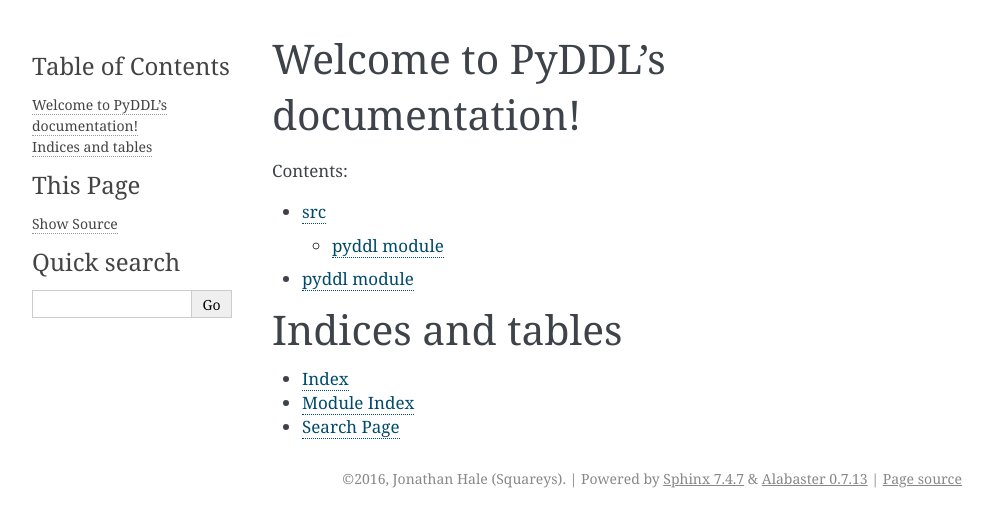
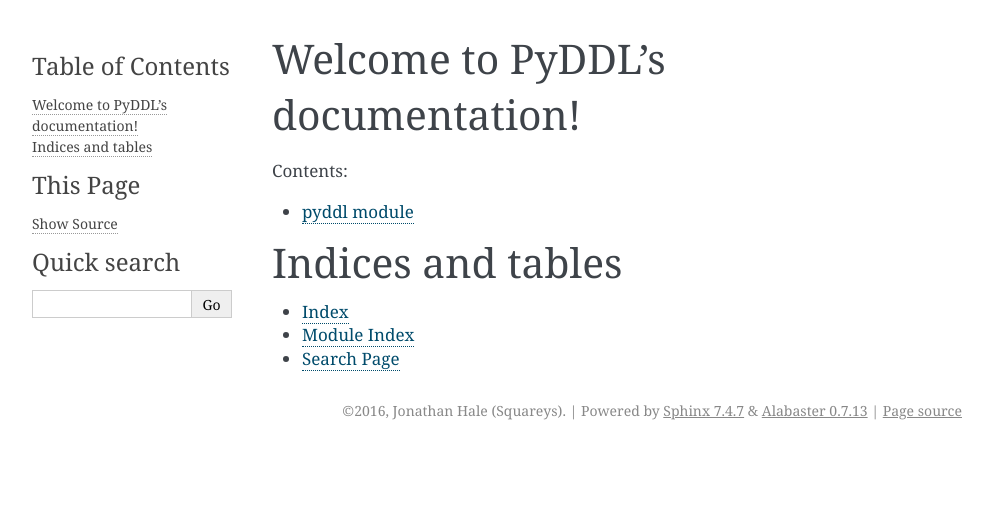
Before and after one commit to Squareys/PyDDL, a Sphinx documentation site: the page built from docs/index.rst, in a window 1280 px wide. Shown: the top 527 px of the page, without its empty margins (148-1141 px from the left). Built offline with Sphinx 7.4.7, drawn with Linux system fonts in a browser that asks for light colours.

Commit message:
Clean up unnecessary documentation related code
Signed-off-by: Squareys <Squareys@googlemail.com>

```diff
--- a/docs/index.rst
+++ b/docs/index.rst
@@ -9,9 +9,8 @@
 Contents:
 
 .. toctree::
-   :maxdepth: 2
+   :maxdepth: 4
 
-   modules.rst
    pyddl.rst
 
 Indices and tables
--- a/docs/modules.rst
+++ /dev/null
@@ -1,7 +0,0 @@
-src
-===
-
-.. toctree::
-   :maxdepth: 4
-
-   pyddl
```
